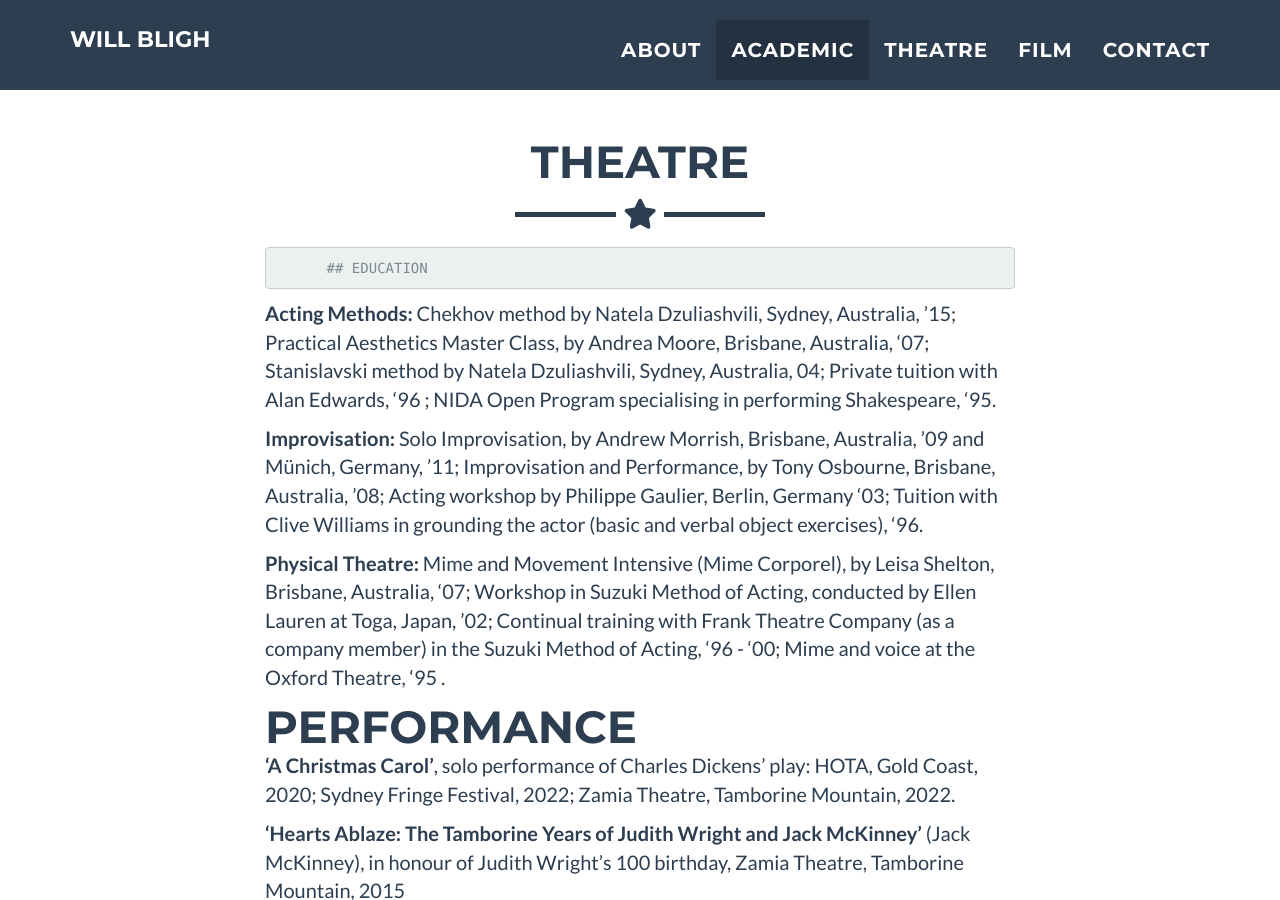
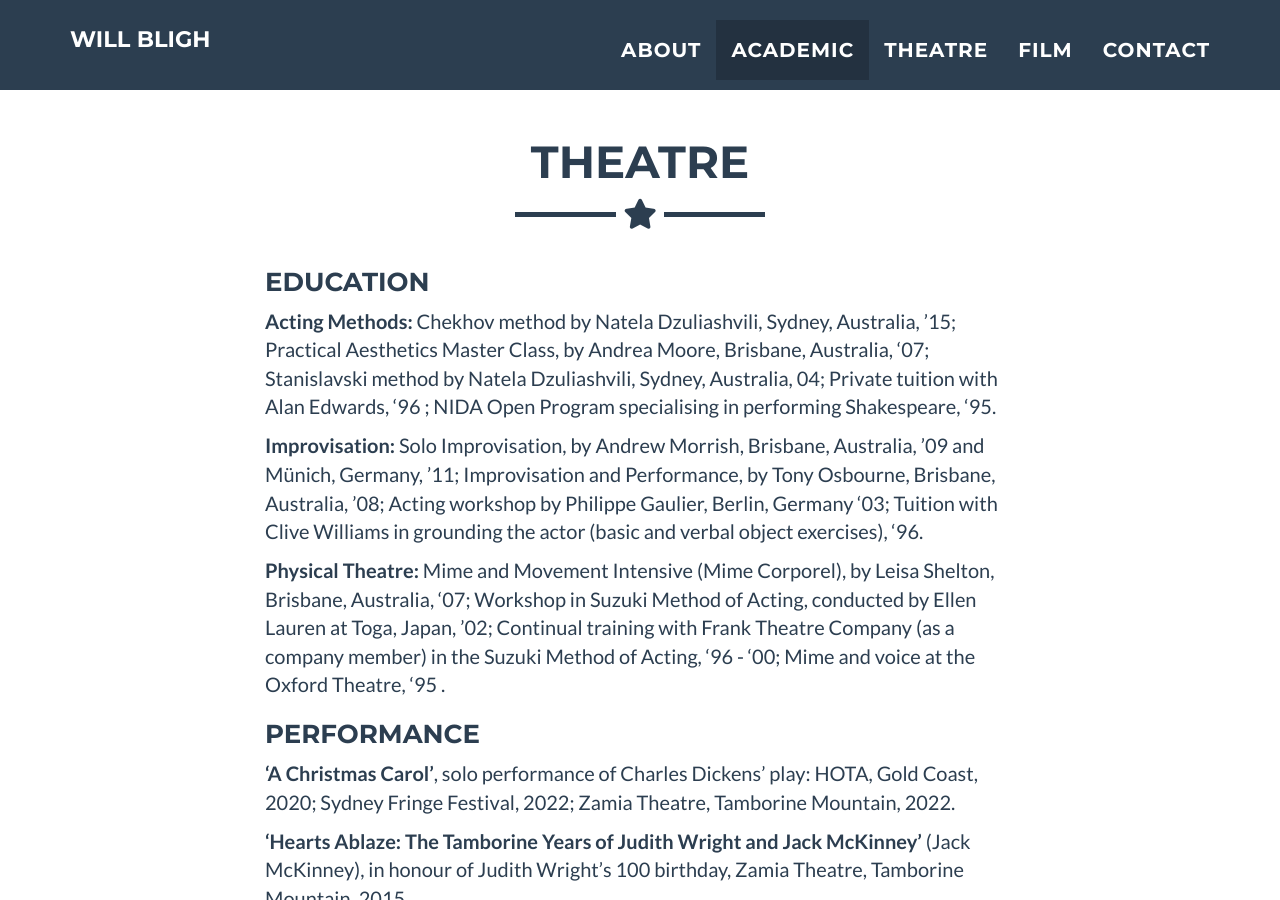
Before and after one commit to willbligh/willbligh.github.io, a Jekyll site: the page built from _posts/2014-07-18-project-1.markdown, in a window 1280 px wide and 900 px high, scrolled down 3243 px. Built offline with Jekyll 4.4.1, drawn with Linux system fonts in a browser that asks for light colours.

```diff
--- a/_includes/docs/theatre.md
+++ b/_includes/docs/theatre.md
@@ -1,4 +1,5 @@
-## EDUCATION
+
+### EDUCATION
 
 **Acting Methods:** Chekhov method by Natela Dzuliashvili, Sydney, Australia, ’15; Practical Aesthetics Master Class, by Andrea Moore, Brisbane, Australia, '07; Stanislavski method by Natela Dzuliashvili, Sydney, Australia, 04; Private tuition with Alan Edwards, '96 ; NIDA Open Program specialising in performing Shakespeare, '95.
 
@@ -6,7 +7,7 @@
 
 **Physical Theatre:** Mime and Movement Intensive (Mime Corporel), by Leisa Shelton, Brisbane, Australia, '07; Workshop in Suzuki Method of Acting, conducted by Ellen Lauren at Toga, Japan, ’02; Continual training with Frank Theatre Company (as a company member) in the Suzuki Method of Acting, '96 - '00; Mime and voice at the Oxford Theatre, '95 .
 
-## PERFORMANCE
+### PERFORMANCE
 
 **‘A Christmas Carol’**, solo performance of Charles Dickens’ play: HOTA, Gold Coast, 2020; Sydney Fringe Festival, 2022; Zamia Theatre, Tamborine Mountain, 2022.
 
@@ -30,14 +31,14 @@
 
 **Events:** Actor, Opening Ceremony for the Arts Centre. Ipswich, 1999; Actor, Opening Ceremony for Comalco Co. Gladstone, Queensland, 1997; Actor, play-reading for the ‘The House is Live!’ and Queensland Theatre Company. QPAC, Brisbane, 1996.
 
-## PLAYWRITING
+### PLAYWRITING
 
 1996		‘The Sculptor’, Runner-up in Comalco Young Playwright’s Awards, Brisbane.
 1995 		‘The Bastard’, Performed in the Squib Festival, Court-house Theatre, Melbourne.
 
-## TEACHING EXPERIENCE
+### TEACHING EXPERIENCE
 
-### Acting Workshops
+#### Acting Workshops
 
 May 2013 - Dec 2013		Suzuki Method (once weekly,) at Tatwerk, Berlin, Germany.
 
```
